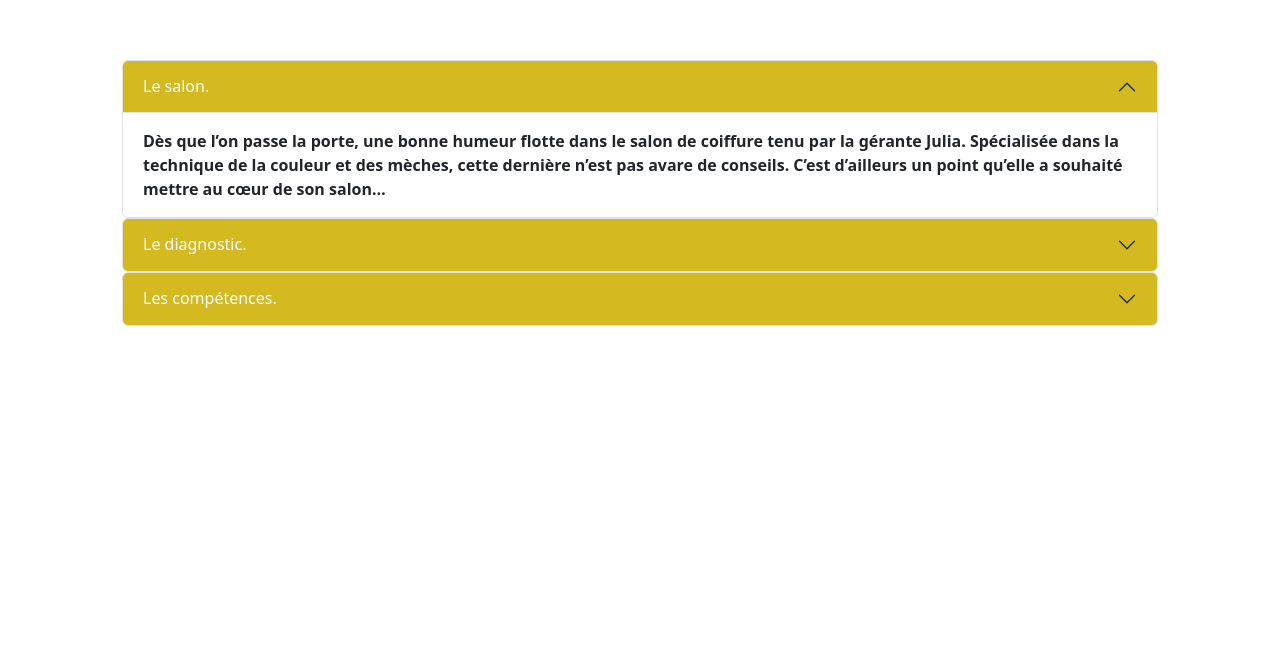
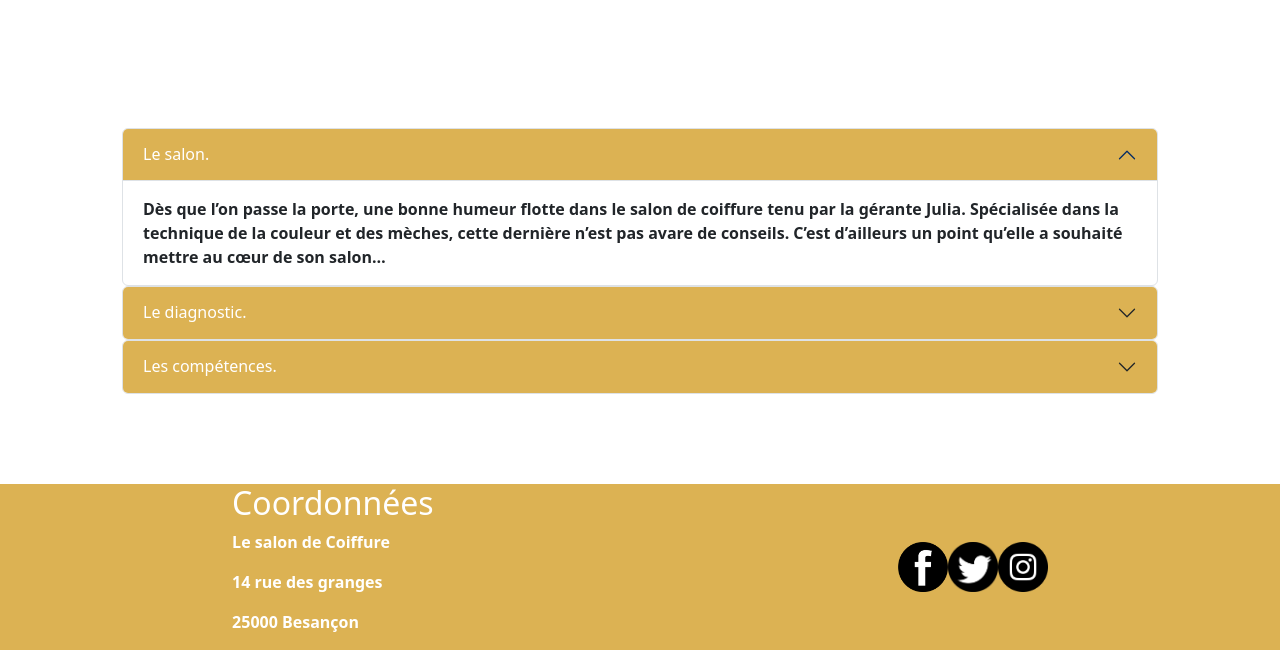
Before and after one commit to Asyylia/BootStrapTailwind, a website: page src/index.html in a window 1280 px wide. Shown: the part 1106-1756 px from the top of the page. Before the commit the page ends 1472 px from the top, so only its background shows below. Drawn offline with Linux system fonts and the light colour scheme.

Commit message:
adding footer

```diff
--- a/src/index.html
+++ b/src/index.html
@@ -8,7 +8,9 @@
     <script src="./js/bootstrap.bundle.min.js"></script>
     <title>Salon de Coiffure</title>
 </head>
-<header>
+
+
+<body><header>
     <nav class="navbar navbar-expand-lg bg-body-tertiary">
         <div class="container-fluid">
             <a class="navbar-brand" href="index.html"><img src="/images/logo.png" width="130px" height="100px"
@@ -42,8 +44,8 @@
     </nav>
 </header>
 
-<body>
     <div class="container">
+        <h1>Le salon de coiffure</h1>
         <div id="carouselExample" class="carousel slide">
             <div class="carousel-inner">
                 <div class="carousel-item active">
@@ -107,6 +109,22 @@
             </div>
         </div>
     </div>
+
+    <footer>
+        <div class="footer">
+            <div class="coordonnees">
+            <h2>Coordonnées</h2>
+            <p>Le salon de Coiffure</p>
+            <p>14 rue des granges</p>
+            <P>25000 Besançon</P>
+            </div>
+            <div class="sociaux">
+                <a href="facebook.com"><img src="../images/facebook.png" alt="logo facebook"></a>
+                <a href="twitter.com"><img src="../images/twitter.png" alt="logo twitter"></a>
+                <a href="instagram.com"><img src="../images/instagram.png" alt="logo instagram"></a>
+            </div>
+        </div>
+    </footer>
 </body>
 
 </html>
--- a/src/main.scss
+++ b/src/main.scss
@@ -1,4 +1,4 @@
-$gold: rgb(212, 185, 32);
+$gold: #DCB253;
 $padding: 40px;
 
 @import "../node_modules/bootstrap/scss/bootstrap.scss";
@@ -31,6 +31,10 @@ $padding: 40px;
     width: 100vw;
     justify-content: center;
     align-items: center;
+    h1{
+        color: $gold;
+        margin-bottom: 20px;
+    }
 }
 
 #carouselExample{
@@ -88,3 +92,31 @@ $padding: 40px;
         border-radius: 20px;
     }
 }
+
+.footer{
+    display: flex;
+    justify-content: space-around;
+    margin-top: 50px;
+    background-color: $gold;
+    .coordonnees{
+        display: flex;
+        flex-direction: column;
+        h2{
+            color: white;
+            text-align: left;
+        }
+        p{
+            color: white;
+            text-align: left;
+        }
+    }
+    .sociaux{
+        display: flex;
+        justify-content: center;
+        align-items: center;
+        img{
+            width: 50px;
+            height: 50px;
+        }
+    }
+}
```
Also changed, not shown: src/contact.html (+2 -2 lines), src/equipe.html (+3 -3 lines), images/facebook.png (added), images/instagram.png (added), images/twitter.png (added), src/main.css.
